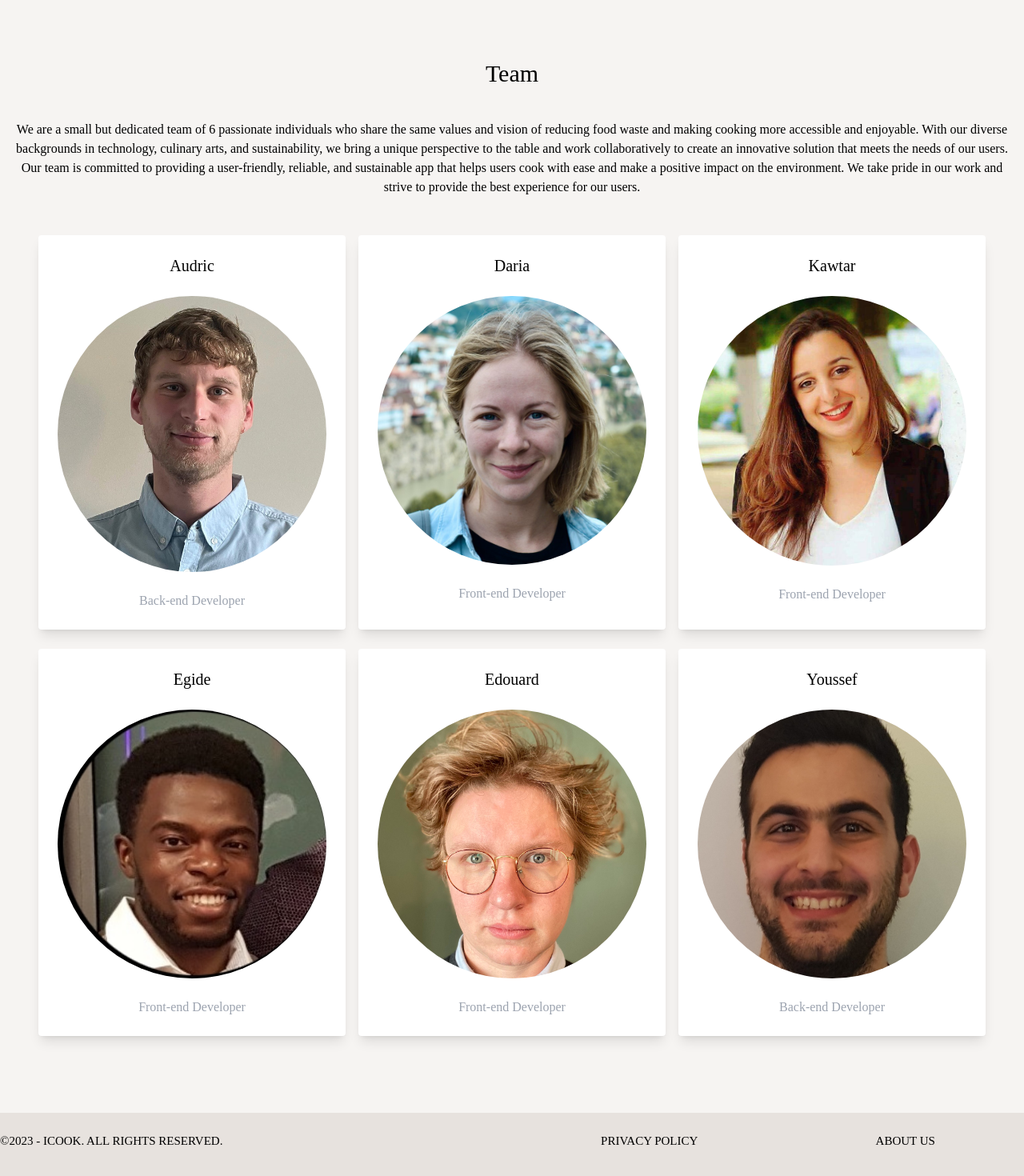
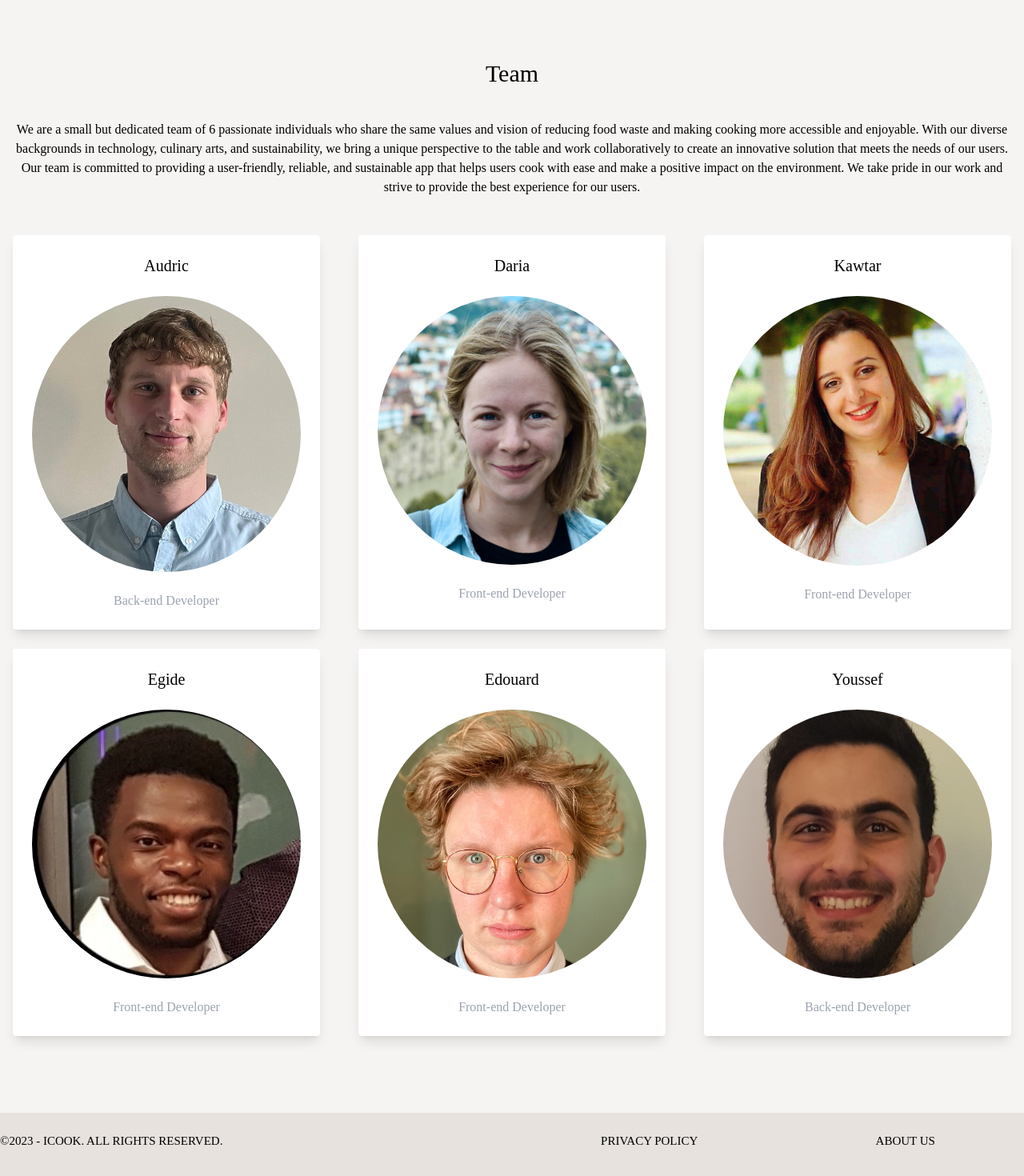
Before and after one commit to egidehirwa/iCook-frontend, a Next.js app: page /about in a window 1280 px wide. Shown: the part 770-2240 px from the top of the page at 80% size. Built offline with nearby package versions, Linux system fonts and the light colour scheme.

Commit message:
upd before pulling

```diff
--- a/src/app/about/page.jsx
+++ b/src/app/about/page.jsx
@@ -97,7 +97,7 @@ export default function About() {
             best experience for our users.
           </p>
         </div>
-        <div className="flex gap-4 py-2 justify-center">
+        <div className="flex gap-4 py-2 justify-between">
           <div className="bg-white p-6 max-w-sm rounded overflow-hidden shadow-lg">
             <h2 className="font-satisfy text-xl mb-6 text-center">
               Audric
@@ -152,7 +152,7 @@ export default function About() {
             </p>
           </div>
         </div>
-        <div className="flex gap-4 justify-center">
+        <div className="flex gap-4 justify-between">
           <div className="bg-white p-6 max-w-sm rounded overflow-hidden shadow-lg">
             <h2 className="font-satisfy text-xl mb-6 text-center">
               Egide
```
